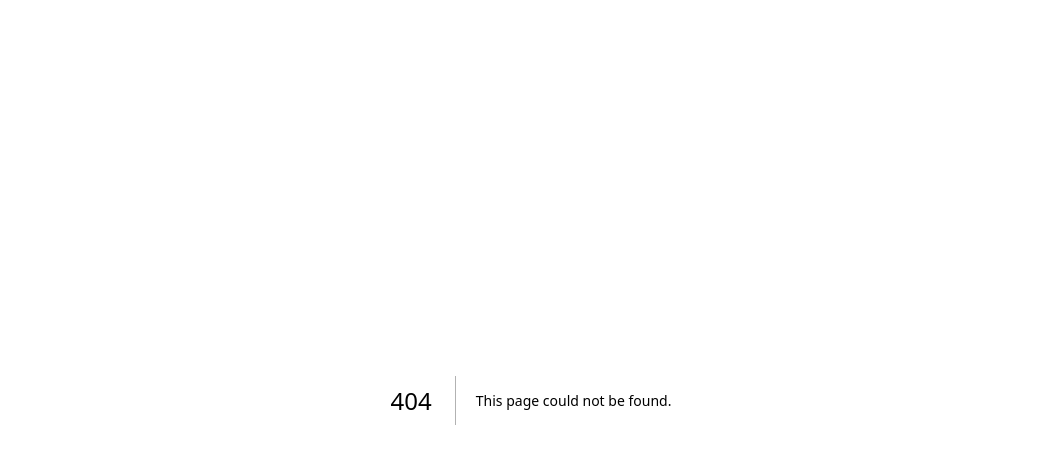
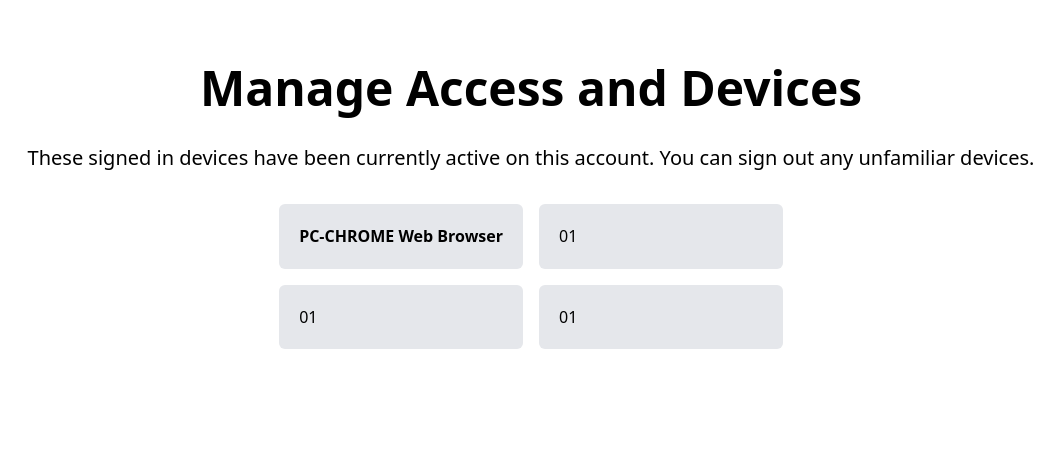
Before and after one commit to Mahikagarg09/Secure-Account-Dashboard-with-Real-Time-Monitoring, a Next.js app in the folder client/: page /user in a window 1280 px wide. Before the commit this address had no page. Shown: the top 464 px of the page, without its empty margins (109-1173 px from the left). Built offline with nearby package versions, Linux system fonts and the light colour scheme.

Commit message:
user-dashboard

```diff
--- /dev/null
+++ b/client/app/user/page.tsx
@@ -0,0 +1,29 @@
+"use client";
+const Page: React.FC = () => {
+  return (
+    <>
+      <div className="text-center font-bold text-5xl mt-16">
+        Manage Access and Devices
+      </div>
+      <div className="text-center text-xl mt-8 mb-8">
+        These signed in devices have been currently active on this account. You
+        can sign out any unfamiliar devices.
+      </div>
+      <div className="w-[80%] flex justify-center items-center m-auto">
+      <div className="grid grid-cols-2 gap-4">
+        <div className="bg-gray-200 rounded-md p-5">
+            <div className="font-bold">
+                PC-CHROME Web Browser
+            </div>
+            <div className="border-b "></div>
+        </div>
+        <div className="bg-gray-200 rounded-md p-5">01</div>
+        <div className="bg-gray-200 rounded-md p-5">01</div>
+        <div className="bg-gray-200 rounded-md p-5">01</div>
+      </div>
+      </div>
+    </>
+  );
+};
+
+export default Page;
```
